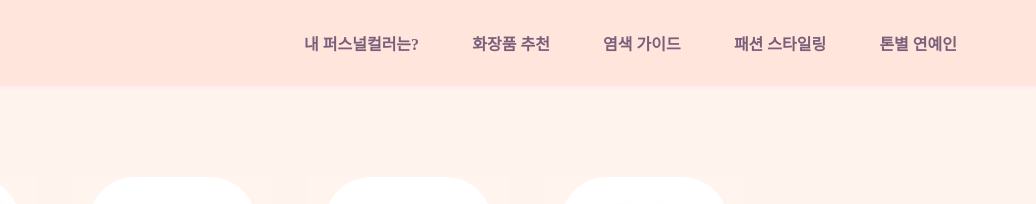
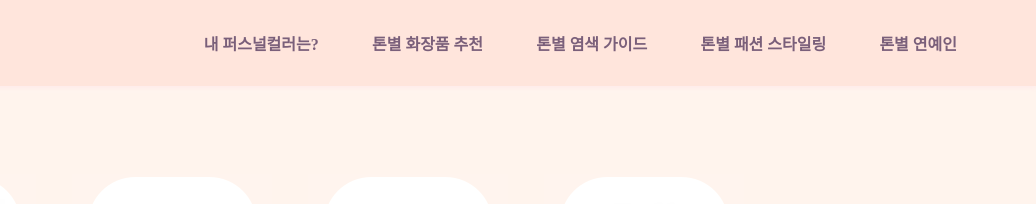
Before and after one commit to bora7902/bora7902.github.io, a plain HTML site: page sub2.html in a window 1280 px wide. Shown: the top 204 px of the page, 244-1280 px from the left. Drawn offline with Linux system fonts and the light colour scheme; a web font is replaced by a local one.

Commit message:
Update sub2.html

```diff
--- a/sub2.html
+++ b/sub2.html
@@ -146,7 +146,7 @@
 
     @media (max-width: 480px) {
 
-    main {
+  main {
     margin-top: 5em;
     padding-top: 7em; }
 
@@ -179,9 +179,9 @@
     <div class="logo"><a href="index.html"><img src="img/logo.png"></a></div>
     <nav>
       <a href="sub1.html">내 퍼스널컬러는?</a>
-      <a href="sub2.html">화장품 추천</a>
-      <a href="sub3.html">염색 가이드</a>
-      <a href="sub4.html">패션 스타일링</a>
+      <a href="sub2.html">톤별 화장품 추천</a>
+      <a href="sub3.html">톤별 염색 가이드</a>
+      <a href="sub4.html">톤별 패션 스타일링</a>
       <a href="sub5.html">톤별 연예인</a>
     </nav>
   </header>
@@ -193,11 +193,11 @@
       <div class="img-row">
         <div class="product">
           <img src="img/spring1.png">
-          <p class="brand">롬앤</p>
+       <p class="brand">롬앤</p>
           <p class="name">듀이풀 워터 틴트 코튼멜바</p>
         </div>
         <div class="product">
-          <img src="img/spring2.png">
+        <img src="img/spring2.png">
           <p class="brand">데이지크</p>
           <p class="name">블렌딩 무드 치크 피치 블렌딩</p>
         </div>
```
